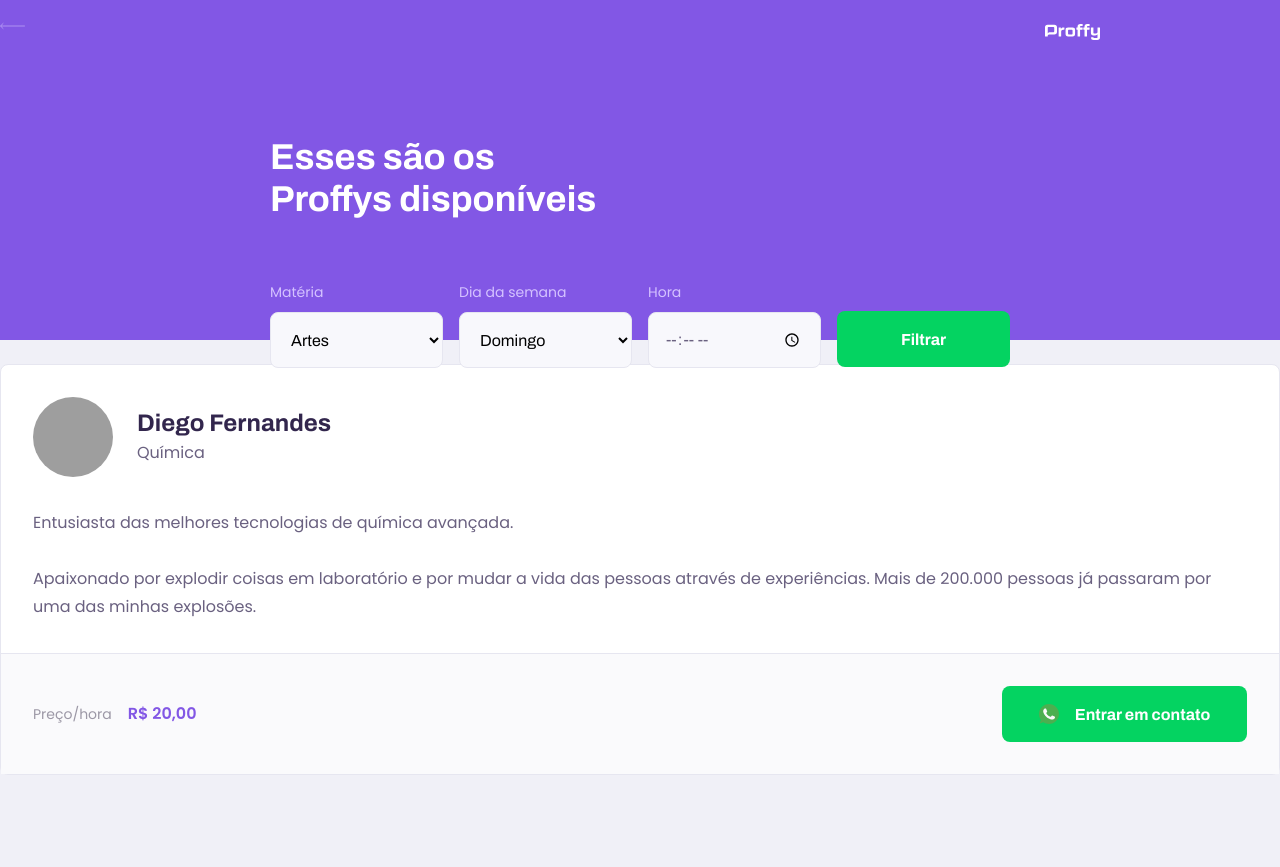
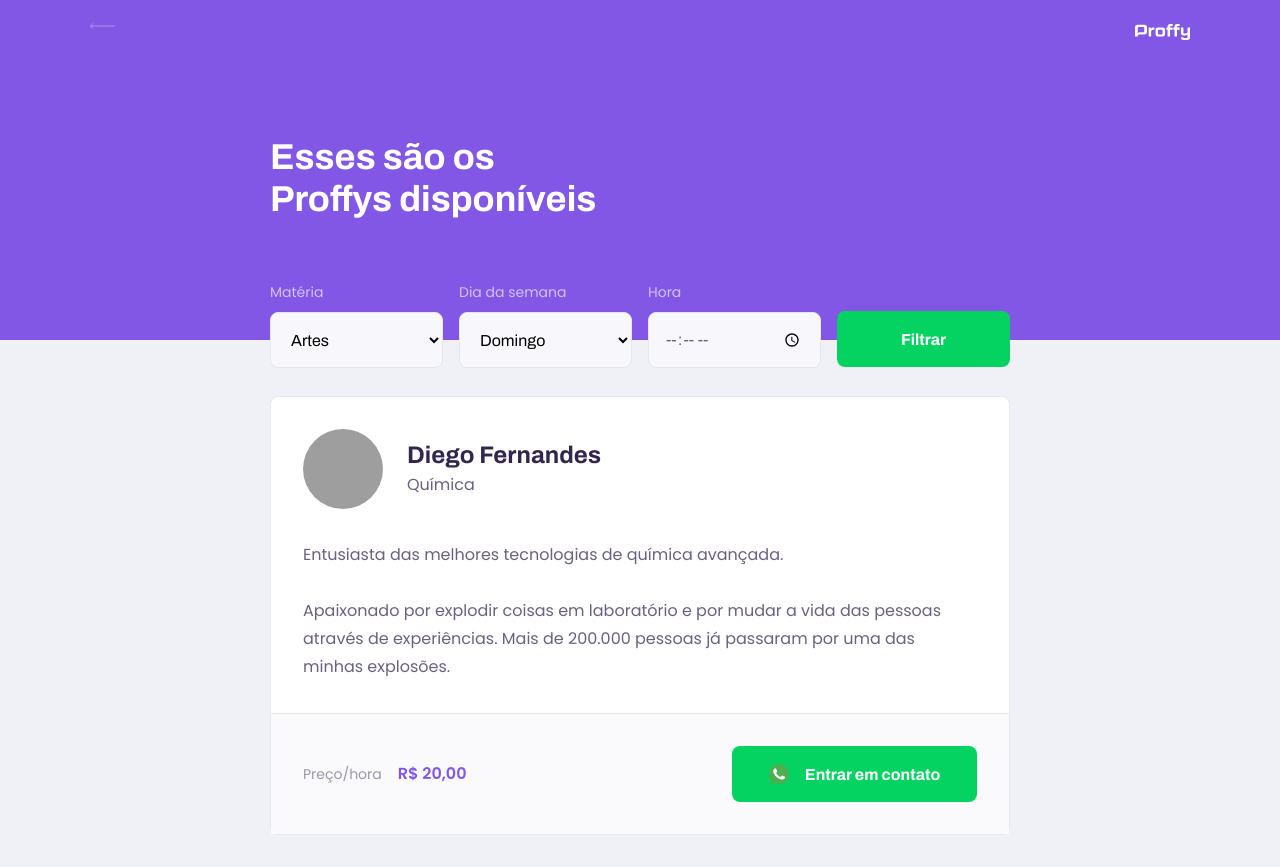
Before and after one commit to SophiaMT21/NLW, a plain HTML site: page study.html in a window 1280 px wide. Before the commit the page ends 800 px from the top, so only its background shows below. Drawn offline with Linux system fonts and the light colour scheme; grey boxes are pictures that could not be loaded.

Commit message:
segunda página terminada

```diff
--- a/study.html
+++ b/study.html
@@ -98,7 +98,7 @@
 
         </header>
 
-
+  <main>
         <article class="teacher-item">
             <header>
                 <img
@@ -120,7 +120,7 @@
                 </button>
             </footer>
         </article>
-
+    </main>
 
      </div>
 
--- a/styles/partials/header.css
+++ b/styles/partials/header.css
@@ -7,7 +7,7 @@
 
 .page-header .top-bar-container {
     width: 90%;
-    margin: 0auto;
+    margin: 0 auto;
 
     display: flex;
     align-items: center;
--- a/styles/partials/page-study.css
+++ b/styles/partials/page-study.css
@@ -181,7 +181,7 @@
 
 .page-header .top-bar-container {
     width: 90%;
-    margin: 0auto;
+    margin: 0 auto;
 
     display: flex;
     align-items: center;
@@ -277,7 +277,7 @@
 
      .teacher-item > p {
          padding: 0 32px;
-         margin:
+
      }
 
      .teacher-item footer p strong {
```
